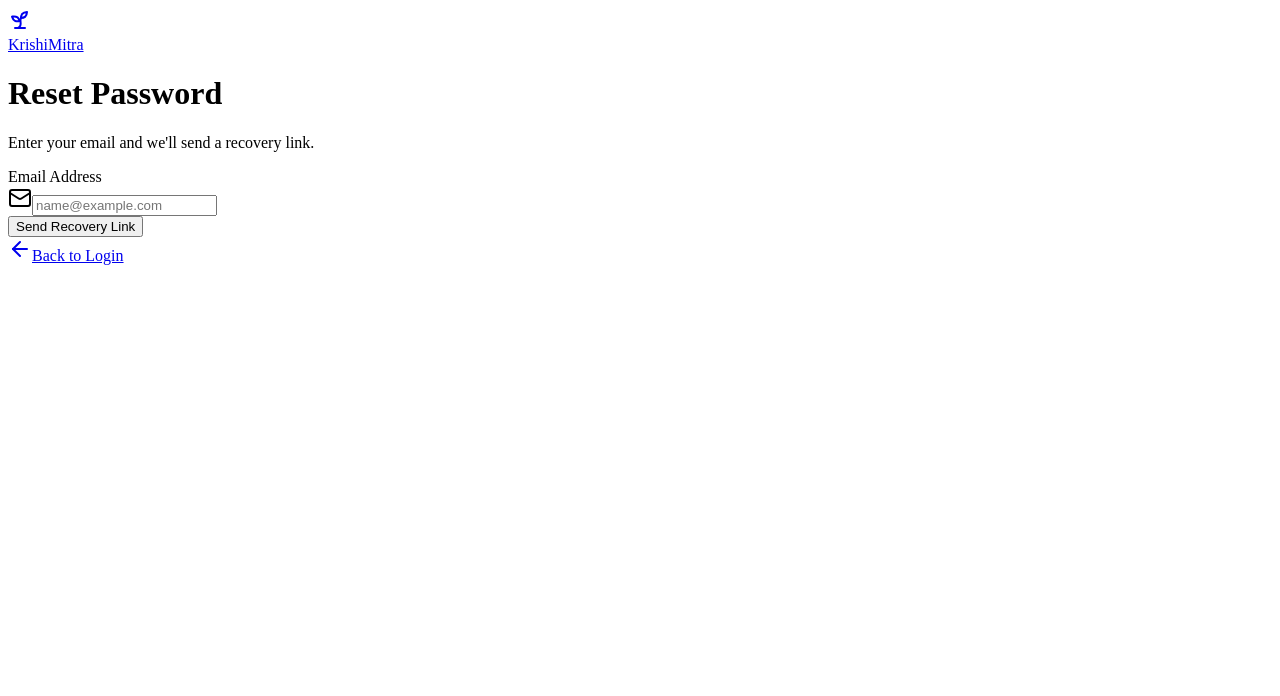
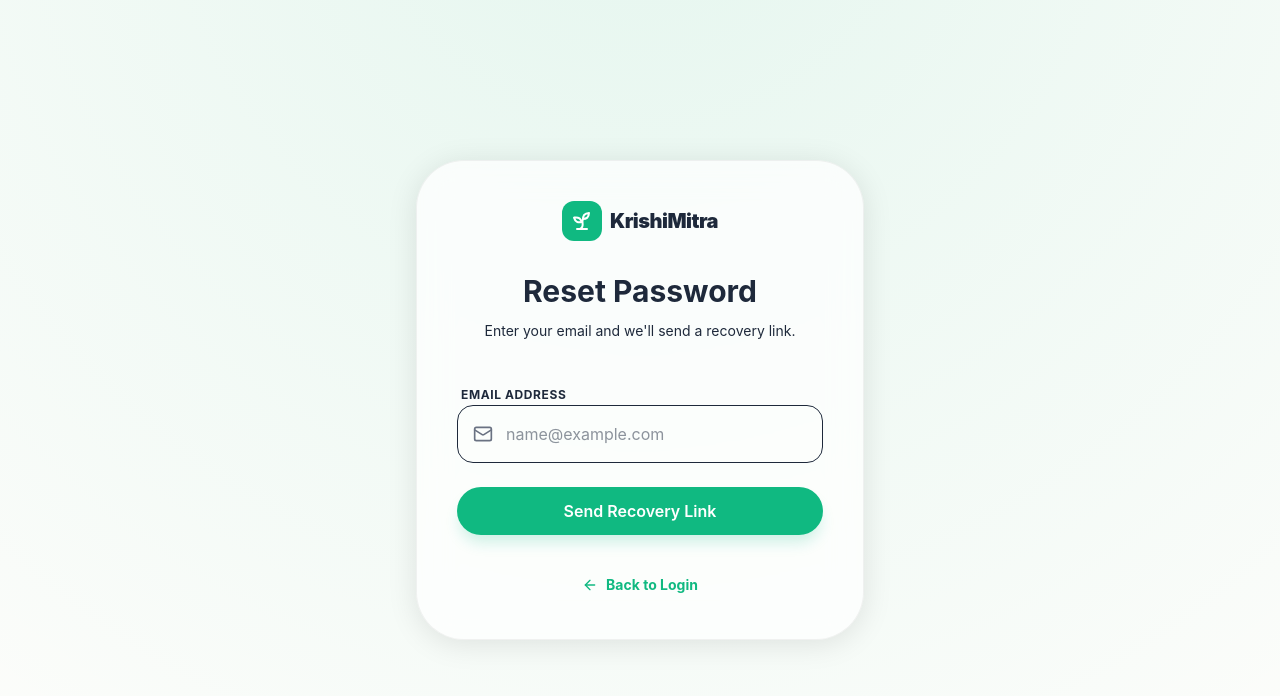
Before and after one commit to PratikAgarwal43/krishimitra-ai, a Next.js app: page /forgot-password in a window 1280 px wide. Shown: the top 696 px of the page. Built offline with nearby package versions, Linux system fonts and the light colour scheme.

Commit message:
Fix: Add mandatory root layout.tsx for App Router

```diff
--- /dev/null
+++ b/src/app/layout.tsx
@@ -0,0 +1,27 @@
+import type { Metadata } from "next";
+import "./globals.css";
+import { ThemeProvider } from "@/context/ThemeContext";
+import { AuthProvider } from "@/context/AuthContext";
+
+export const metadata: Metadata = {
+  title: "KrishiMitra AI Gold | Smart Agriculture Assistant",
+  description: "Empowering Indian farmers with Google Gemini AI, live weather, and market intelligence.",
+};
+
+export default function RootLayout({
+  children,
+}: {
+  children: React.ReactNode;
+}) {
+  return (
+    <html lang="en" suppressHydrationWarning>
+      <body className="antialiased">
+        <ThemeProvider>
+          <AuthProvider>
+            {children}
+          </AuthProvider>
+        </ThemeProvider>
+      </body>
+    </html>
+  );
+}
```
